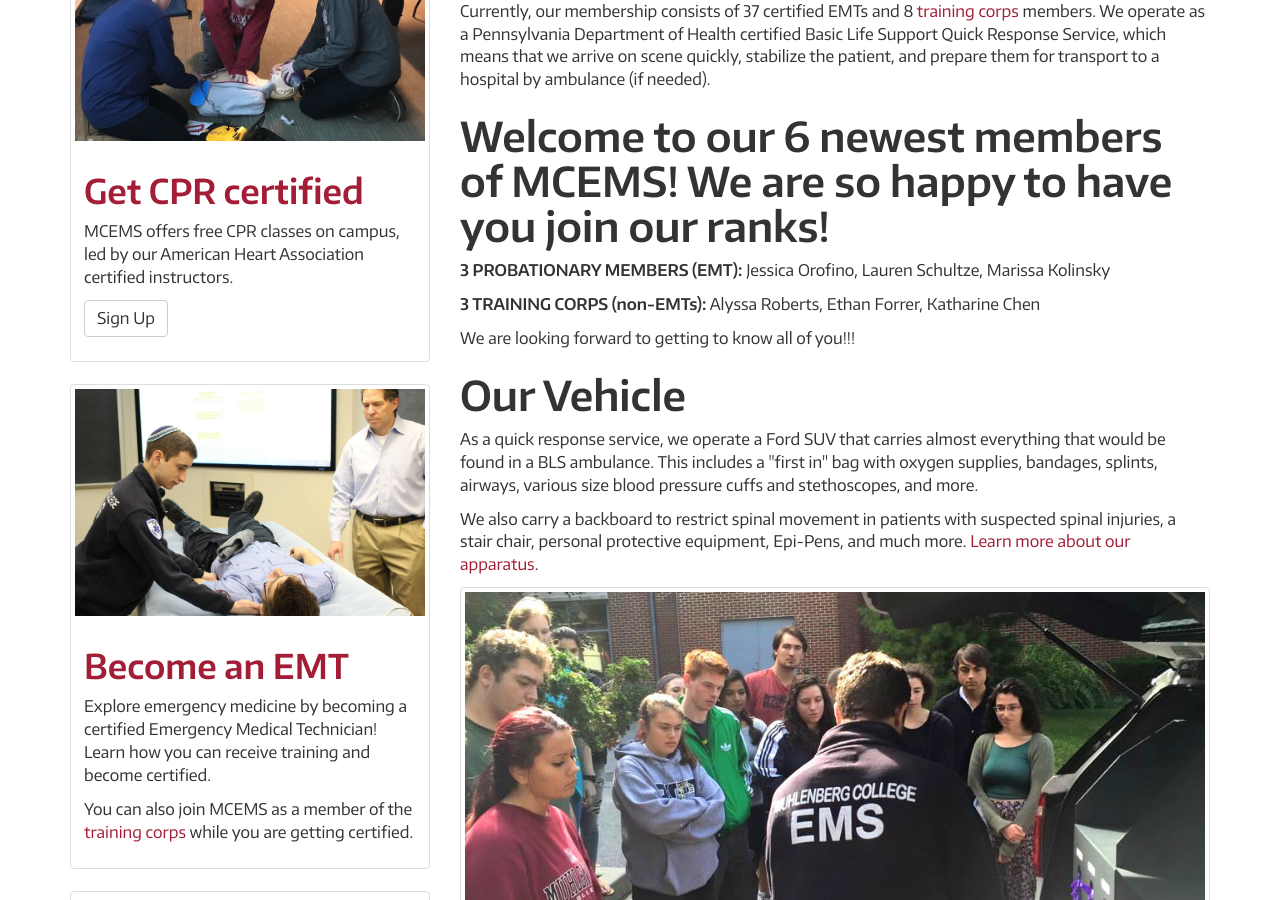
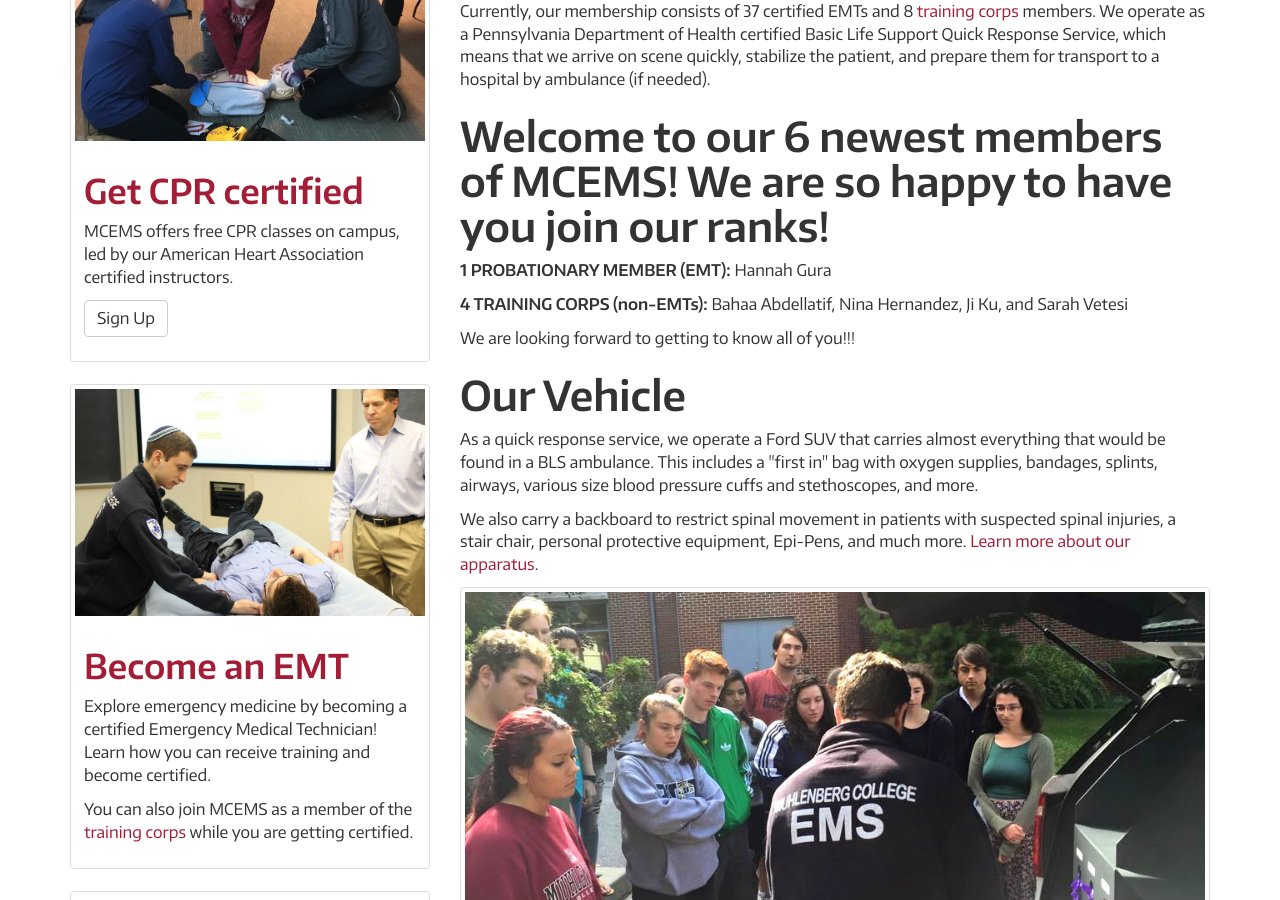
Before and after one commit to MCEMS/www, a Jekyll site: the page built from index.html, in a window 1280 px wide and 900 px high, scrolled down 480 px. Built offline with Jekyll 4.4.1, drawn with Linux system fonts in a browser that asks for light colours; nearby versions of some CDN libraries.

Commit message:
Update news.markdown

```diff
--- a/_includes/news.markdown
+++ b/_includes/news.markdown
@@ -1,8 +1,8 @@
 Welcome to our 6 newest members of MCEMS! We are so happy to have you join our ranks!
 ======================================================================================
 
-**3 PROBATIONARY MEMBERS (EMT):** Jessica Orofino, Lauren Schultze, Marissa Kolinsky
+**1 PROBATIONARY MEMBER (EMT):** Hannah Gura
 
-**3 TRAINING CORPS (non-EMTs):** Alyssa Roberts, Ethan Forrer, Katharine Chen
+**4 TRAINING CORPS (non-EMTs):** Bahaa Abdellatif, Nina Hernandez, Ji Ku, and Sarah Vetesi
 
 We are looking forward to getting to know all of you!!!
```
